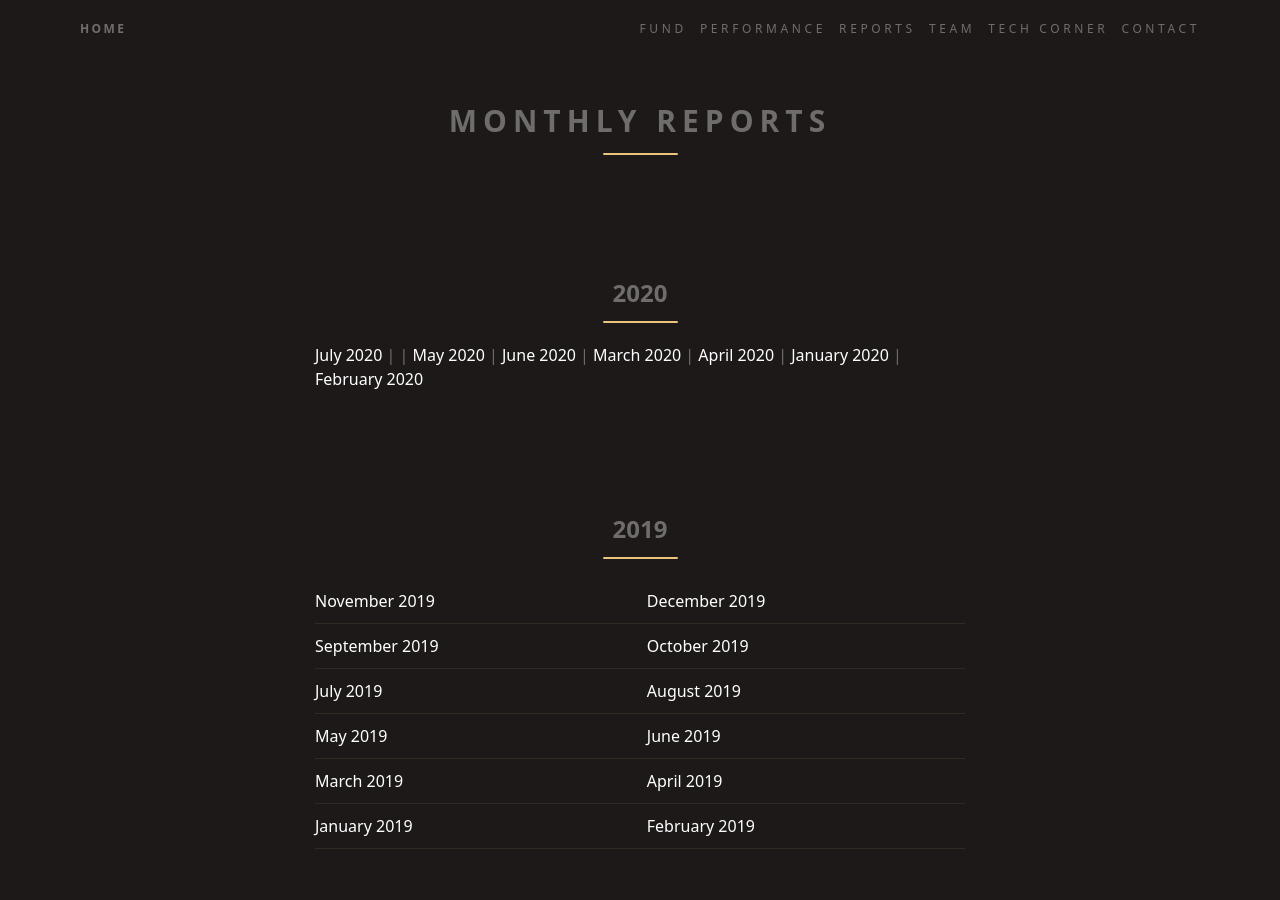
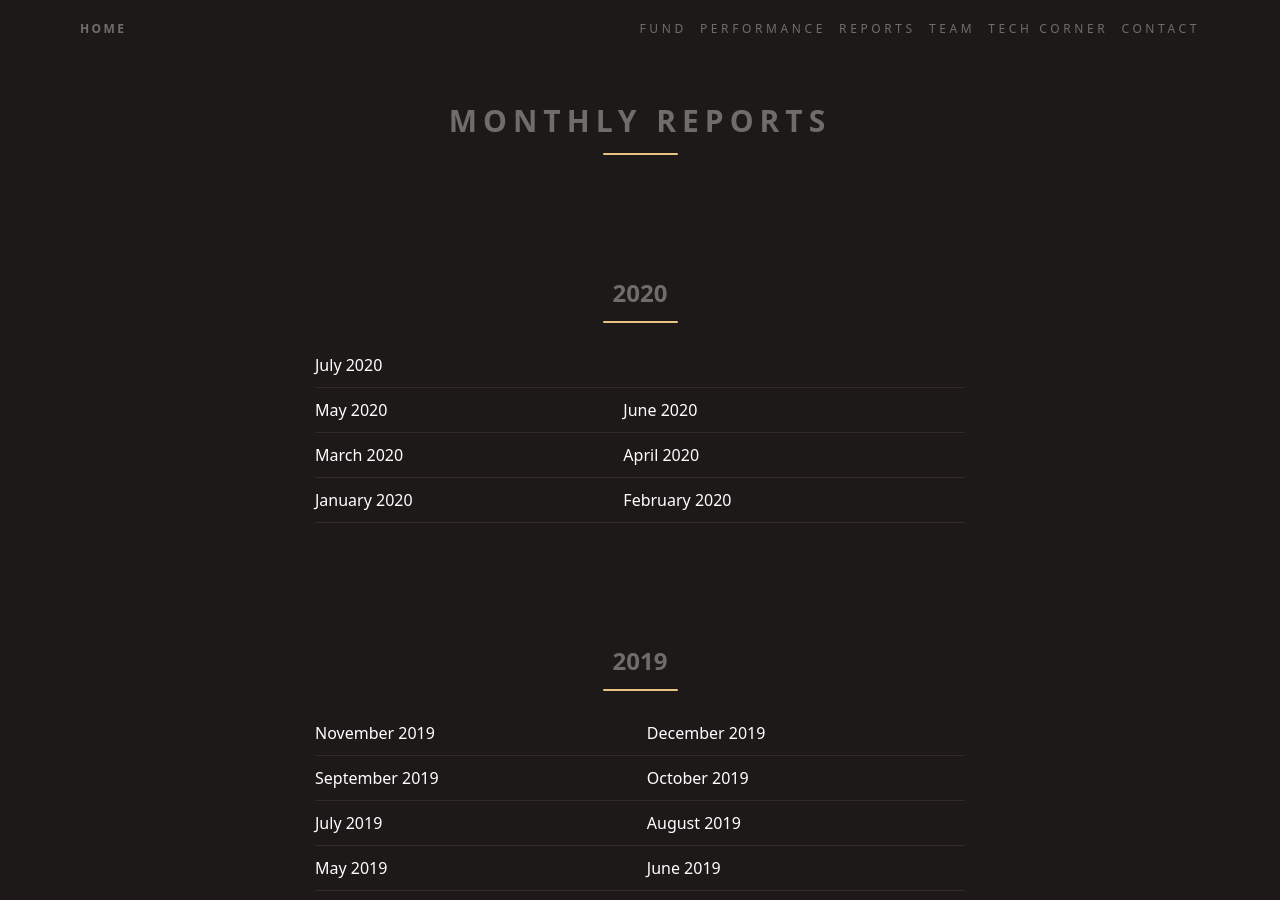
Before and after one commit to ateliedetemas/blpcrypto, a Jekyll site: the page built from _pages/en/reports.md, in a window 1280 px wide and 900 px high. Built offline with Jekyll 4.4.1, drawn with Linux system fonts in a browser that asks for light colours.

```diff
--- a/_pages/en/reports.md
+++ b/_pages/en/reports.md
@@ -4,10 +4,12 @@ layout: page
 title: Monthly Reports
 permalink: "/en/reports/"
 ---
+
 ## 2020
-[July 2020]({{ '/assets/documents/relatorios/2020/07e.pdf' | absolute_url }})  | |
-[May 2020]({{ '/assets/documents/relatorios/2020/05e.pdf' | absolute_url }})  | [June 2020]({{ '/assets/documents/relatorios/2020/06e.pdf' | absolute_url }})  |
-[March 2020]({{ '/assets/documents/relatorios/2020/03e.pdf' | absolute_url }})  | [April 2020]({{ '/assets/documents/relatorios/2020/04e.pdf' | absolute_url }}) |
+
+[July 2020]({{ '/assets/documents/relatorios/2020/07e.pdf' | absolute_url }})  |
+[May 2020]({{ '/assets/documents/relatorios/2020/05e.pdf' | absolute_url }})  | [June 2020]({{ '/assets/documents/relatorios/2020/06e.pdf' | absolute_url }})
+[March 2020]({{ '/assets/documents/relatorios/2020/03e.pdf' | absolute_url }})  | [April 2020]({{ '/assets/documents/relatorios/2020/04e.pdf' | absolute_url }})
 [January 2020]({{ '/assets/documents/relatorios/2020/01e.pdf' | absolute_url }})  | [February 2020]({{ '/assets/documents/relatorios/2020/02e.pdf' | absolute_url }})
 
 ## 2019
```
